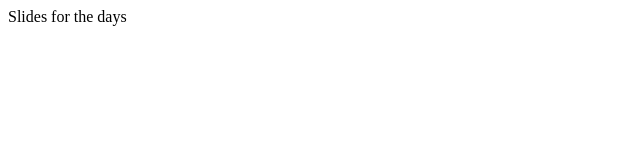
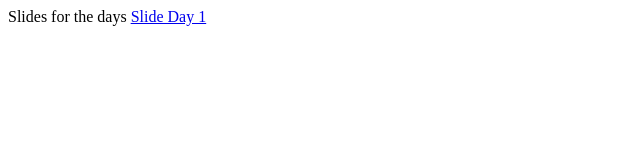
Before and after one commit to AMeddis/IntrotoR-for-Basic-Statistics, a plain HTML site: page Slides/index.html in a window 1280 px wide. Shown: the whole page, without its empty margins (0-640 px from the left). Drawn offline with Linux system fonts and the light colour scheme.

Commit message:
Update index.html

```diff
--- a/Slides/index.html
+++ b/Slides/index.html
@@ -1 +1,2 @@
 Slides for the days
+ <a href="https://ameddis.github.io/IntrotoR-for-Basic-Statistics/Slides/Day1IntrotoR"> Slide Day 1 </a>
```
